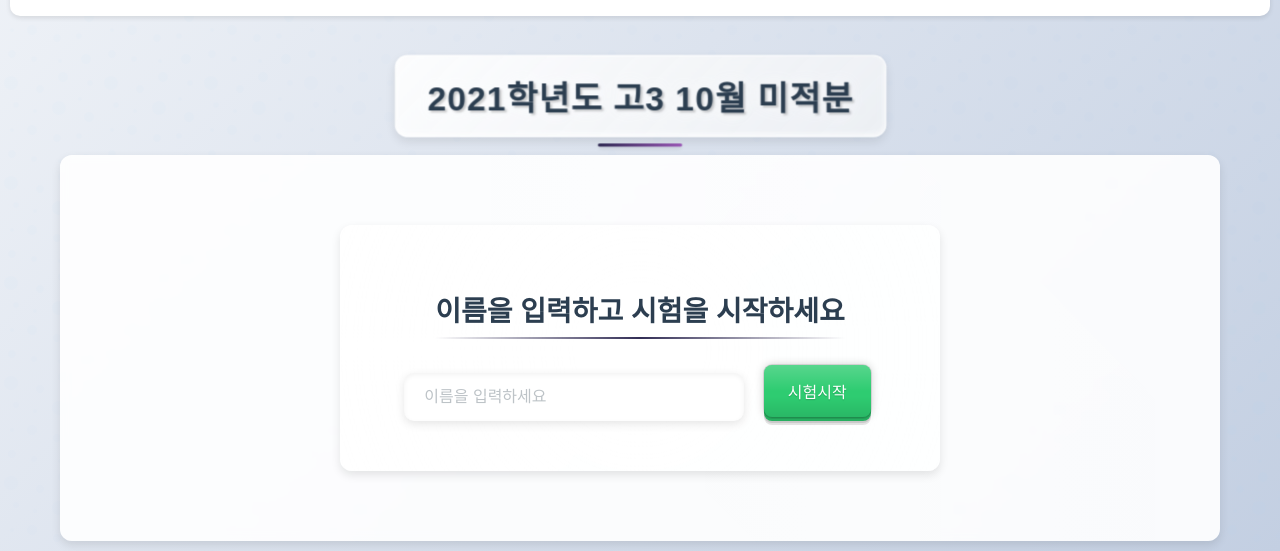
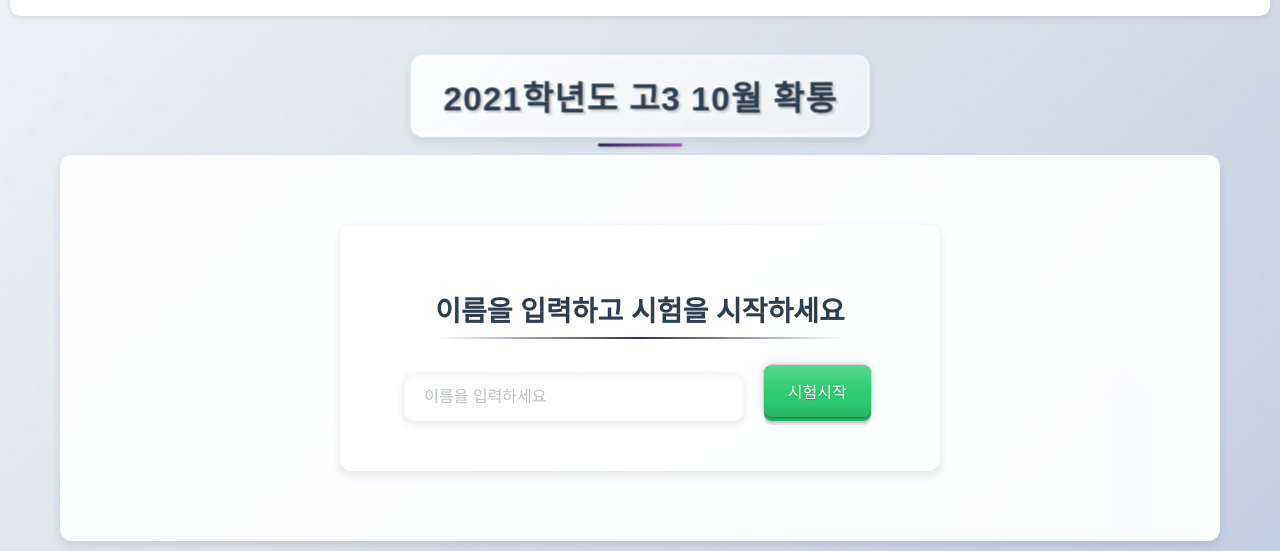
Before and after one commit to hwimath3/8843, a plain HTML site: page index.html in a window 1280 px wide. Shown: the part 328-879 px from the top of the page. Drawn offline with nearby package versions, Linux system fonts and the light colour scheme.

Commit message:
Update index.html

```diff
--- a/index.html
+++ b/index.html
@@ -7,7 +7,7 @@
 <script>
   /* 게임 설정 및 문제 데이터 */
   const gameConfig = {
-  "gameTitle": "2021학년도 고3 10월 미적분",
+  "gameTitle": "2021학년도 고3 10월 확통",
   "defaultScore": 10,
   "bannerURL": "https://github.com/hwimath2/imagrfile/blob/main/%ED%9C%98%EB%A7%A4%EC%93%B0%EB%A1%9C%EA%B3%A0.png?raw=true",
   "randomizeQuestions": false,
@@ -1075,4 +1075,5 @@
   };
  </script>
 </body>
+
 </html>
```
